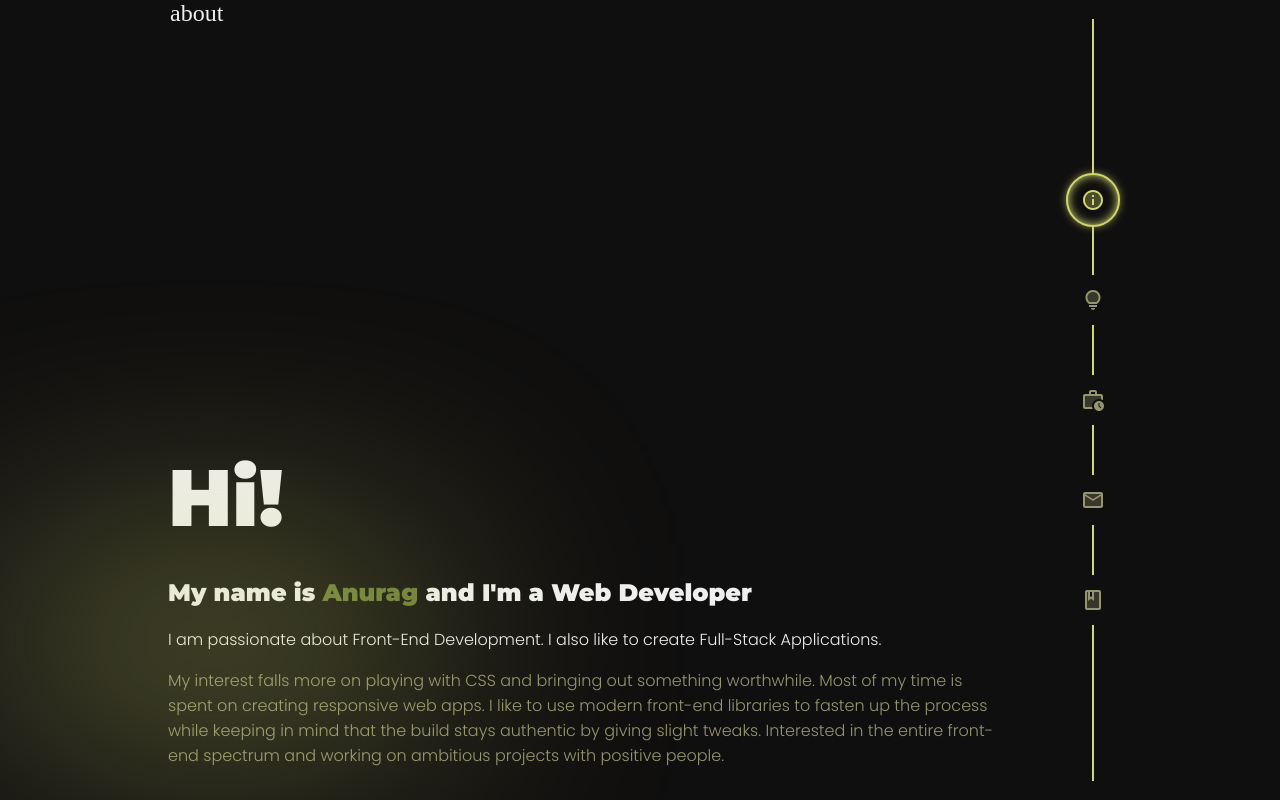
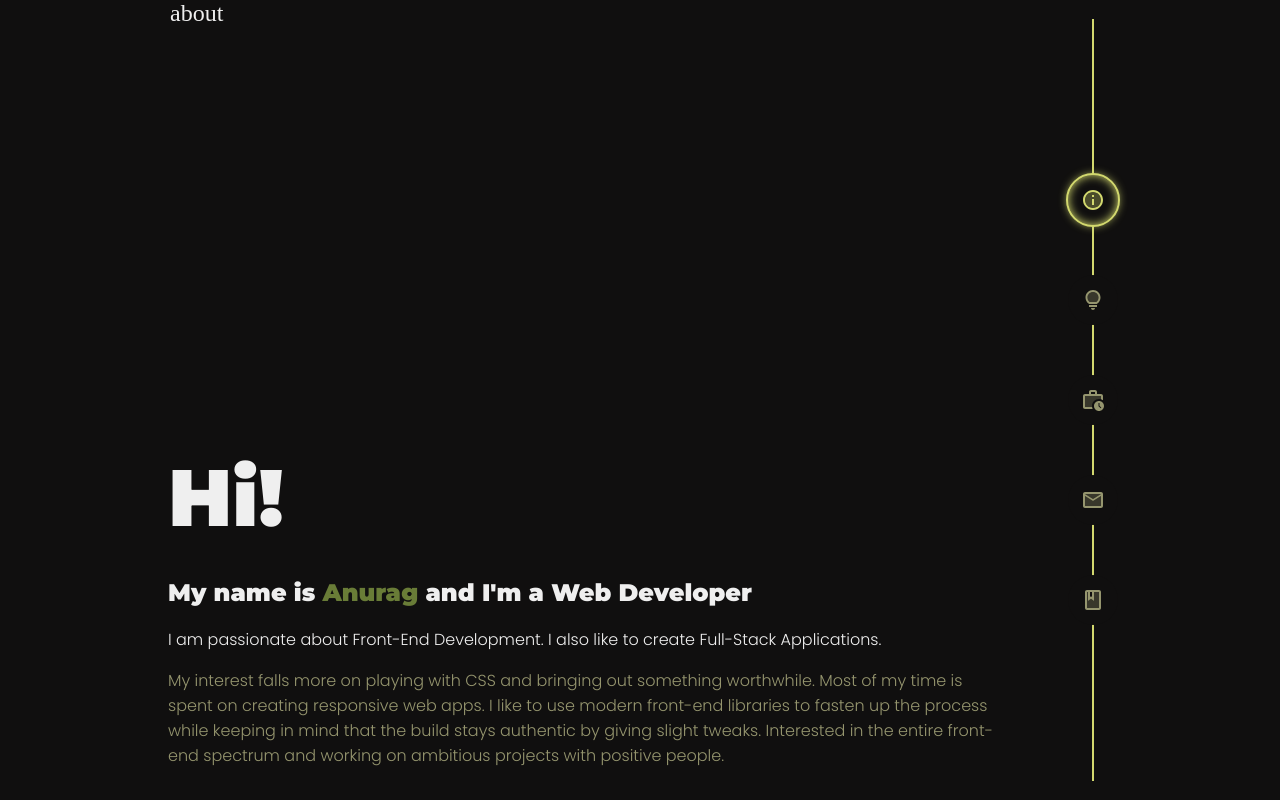
Before and after one commit to eggratanurag/profile, a React (Vite) app: page / in a window 1280 px wide. Built offline with nearby package versions, Linux system fonts and the light colour scheme; a web font is replaced by a local one.

Commit message:
removed the blobs

```diff
--- a/src/home.jsx
+++ b/src/home.jsx
@@ -107,9 +107,9 @@ export default function home() {
     <section className='section1 slideIn' id='section1'>
   <p className='curls'>about</p>
 
-      <div  className='blur fadeIn'>
+      {/* <div  className='blur fadeIn'>
         <h1>h</h1>
-      </div>
+      </div> */}
       <div className='flex'>
       <div className='page page1'>
         <h1>Hi!</h1>
@@ -136,9 +136,9 @@ export default function home() {
         </p>
 
       </div>
-       <div  className='blur2 fadeIn'>
+       {/* <div  className='blur2 fadeIn'>
         <h1>h</h1>
-      </div>
+      </div> */}
       </div>
      </section>
 
@@ -160,9 +160,9 @@ export default function home() {
          <h4><a className='links' href="https://clone-4884f.web.app/"><LaunchIcon style={{fontSize:"10px"}}/> clone</a></h4>
          <p>an amazon clone.</p>
       </div>
-      <div  className='blur2 fadeIn'>
+      {/* <div  className='blur2 fadeIn'>
         <h1>h</h1>
-      </div>
+      </div> */}
       </div>
     </section>
 
@@ -202,9 +202,9 @@ export default function home() {
       <div className='page5 page'>
         <p>the blog app is under development</p>
       </div>
-      <div className='blur2 fadeIn'>
+      {/* <div className='blur2 fadeIn'>
         <h1>h</h1>
-      </div>
+      </div> */}
       </div>
     </section>
 
```
